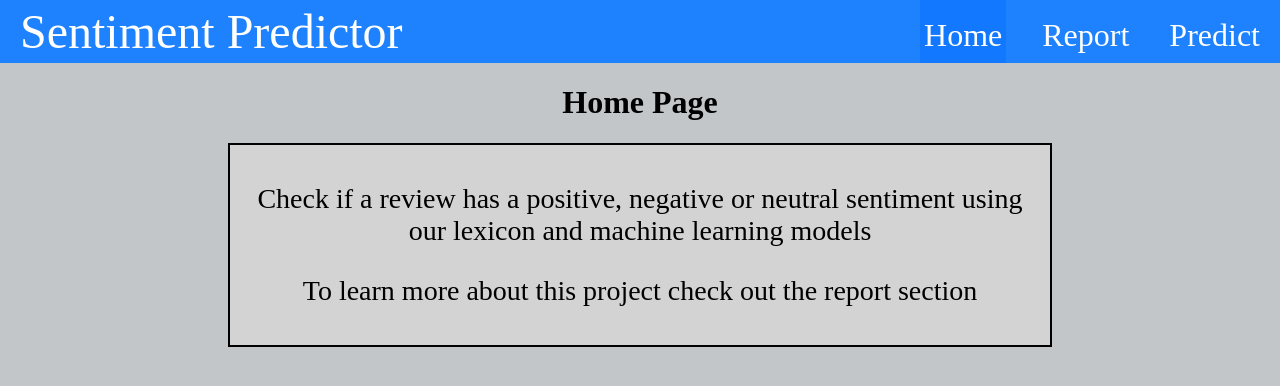
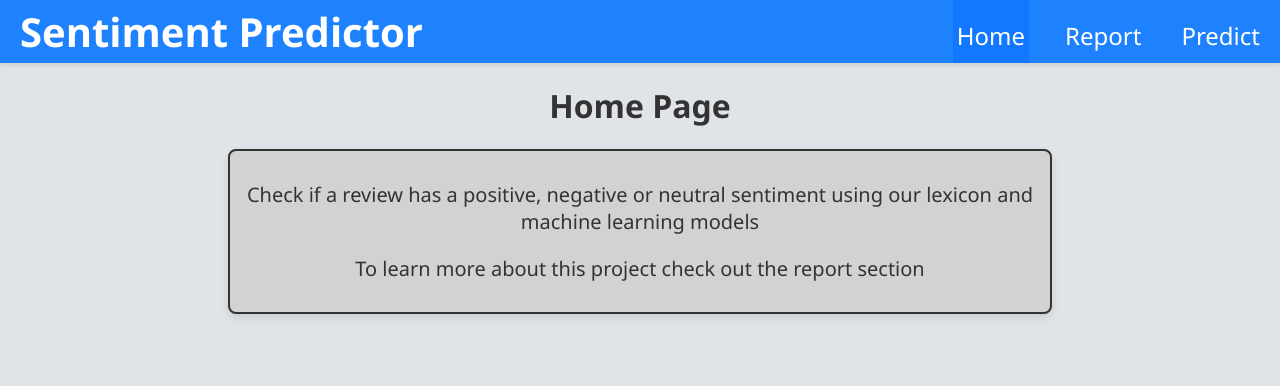
Before and after one commit to HaseebSiddiqi/NLP-Project, a React (Create React App) app: page /home in a window 1280 px wide. Shown: the top 386 px of the page. Built offline with nearby package versions, Linux system fonts and the light colour scheme.

Commit message:
css changes

```diff
--- a/src/pages/About.js
+++ b/src/pages/About.js
@@ -4,7 +4,11 @@ export default function About(){
     return(
         <>
             <h1> Report</h1>
-            <iframe src={pdf} width="1000" height="700"></iframe>
+
+            <div className="iframe-container">
+                <iframe src={pdf} width="1000" height="900"></iframe>
+            </div>
+
         </>
     )
 }
--- a/src/styles.css
+++ b/src/styles.css
@@ -1,139 +1,148 @@
-body{
-    margin: 0
+body {
+    margin: 0;
+    background-color: #e0e3e7;
+    color: #333;
+    font-family: 'Segoe UI', Tahoma, Geneva, Verdana, sans-serif;
+    text-align: center;
 }
-.nav{
-background-color: rgb(30, 130, 255);
+
+.nav {
+    background-color: #1e82ff;
     color: white;
     display: flex;
     justify-content: space-between;
     align-items: center;
     gap: 2rem;
     padding: 0 1rem;
+    box-shadow: 0 2px 5px rgba(0, 0, 0, 0.1);
     align-items: stretch;
 }
 
-.nav ul{
-
+.nav ul {
     padding: 0;
     margin: 0;
     list-style: none;
     display: flex;
     gap: 2rem;
-    font-size: 2rem;
-
+    font-size: 1.5rem;
 }
 
-.site-title{
-    font-size: 3rem;
+.site-title {
+    font-size: 2.5rem;
+    font-weight: 600;
 }
-.nav a{
 
+.nav a {
     color: inherit;
     text-decoration: none;
     height: 100%;
     display: flex;
     align-items: center;
-    padding: .25rem;
+    padding: 0.25rem;
+    transition: background-color 0.3s ease;
 }
 
-.nav li.active{
-    background-color: rgb(17, 120, 255);
-
-}
-.nav li:hover{
-    background-color: rgb(43, 142, 249);
+.nav li.active {
+    background-color: #1178ff;
 }
 
-body{
-
-    background-color: #c3c6c9;
-    text-align: center;
+.nav li:hover {
+    background-color: #2b8ef9;
 }
 
 .Predictions {
-
     display: inline-block;
-    border: 2px solid black;
+    border: 2px solid #333;
     padding: 10px;
-    background-color: lightgray;
-
-
-}
-.Submit {
-
-    padding: 10px;
-
+    background-color: #d3d2d2;
+    border-radius: 8px;
+    box-shadow: 0 4px 10px rgba(0, 0, 0, 0.1);
 }
 
-.Submit button{
+.Submit {
+    padding: 10px;
+}
+
+.Submit button {
     border: none;
-    font-weight: 300;
-    font-size: medium;
+    font-weight: 400;
+    font-size: 1rem;
     color: white;
+    border-radius: 30px;
+    padding: 10px 20px;
+    background-color: #0cabf5;
+    cursor: pointer;
+    transition: background-color 0.3s ease;
+}
 
-    border-radius: 30px;
-    padding: 10px;
-    padding-left: 20px;
-    padding-right: 20px;
-
-    background-color: rgb(12, 171, 245) ;
-}
-.Submit button:hover{
-
-    background-color: rgb(75, 188, 253) ;
+.Submit button:hover {
+    background-color: #4bbcf9;
 }
 
 .container {
-
     display: inline-block;
-    border: 2px solid black;
-    padding: 100px;
-    padding-left: 150px;
-    padding-right: 150px;
-    background-color: rgb(30, 130, 255);
-
+    border: 2px solid #333;
+    padding: 50px 100px;
+    background-color: #1e82ff;
+    border-radius: 10px;
+    box-shadow: 0 4px 10px rgba(0, 0, 0, 0.1);
 }
 
 .textbox textarea {
-    width: 100%; /* Full width of its container */
+    width: 100%;
     min-width: 200px;
     min-height: 100px;
-    max-width: 600px; /* Maximum width */
-    height: auto; /* Auto height based on content */
-    max-height: 300px; /* Maximum height */
-    border: 2px solid black;
-
+    max-width: 600px;
+    height: auto;
+    max-height: 300px;
+    border: 2px solid #333;
+    border-radius: 5px;
+    padding: 10px;
+    font-size: 1rem;
 }
 
-.examples{
-    border: 2px solid black;
+.examples, .models, .box {
+    border: 2px solid #333;
     padding: 10px;
-    max-width: 300px;
-    background-color: lightgray;
-
+    background-color: #d3d2d2;
+    border-radius: 8px;
+    box-shadow: 0 4px 10px rgba(0, 0, 0, 0.1);
 }
 
-.container-wrapper{
+.examples, .models {
+    max-width: 300px;
+    font-size: 1.05rem;
+    background-color: #d3d2d2;
+    border-radius: 8px;
+    box-shadow: 0 4px 10px rgba(0, 0, 0, 0.1);
+}
+.examples img, .models img {
+    width: 100%;
 
+    box-shadow: 0 4px 8px rgba(0, 0, 0, 0.2);
+}
+.box {
+    max-width: 800px;
+    font-size: 1.25rem;
+    margin: 0 auto;
+}
+
+.container-wrapper {
     display: flex;
     gap: 20px;
     justify-content: center;
     padding: 30px;
 
 }
-.models{
-    border: 2px solid black;
-    padding: 10px;
-    max-width: 300px;
-    background-color: lightgray;
 
+.iframe-container {
+    display: inline-block;
+    box-shadow: 0 4px 8px rgba(0, 0, 0, 0.2); /* Shadow for depth */
+    border-radius: 8px; /* Rounded corners for the shadow effect */
 }
 
-.box{
-    border: 2px solid black;
-    padding: 10px;
-    max-width: 800px;
-    font-size: 28px;
-    background-color: lightgray;
-    margin: 0 auto;
+.iframe-container iframe {
+    display: block;
+    border: none; /* Removes default iframe border */
+    border-radius: 8px; /* Ensures iframe corners match the shadow */
 }
```
Lines whose indentation alone changed are shown as unchanged.
